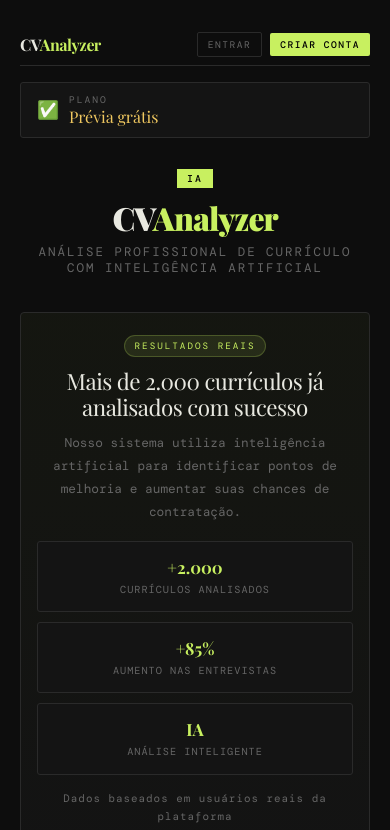
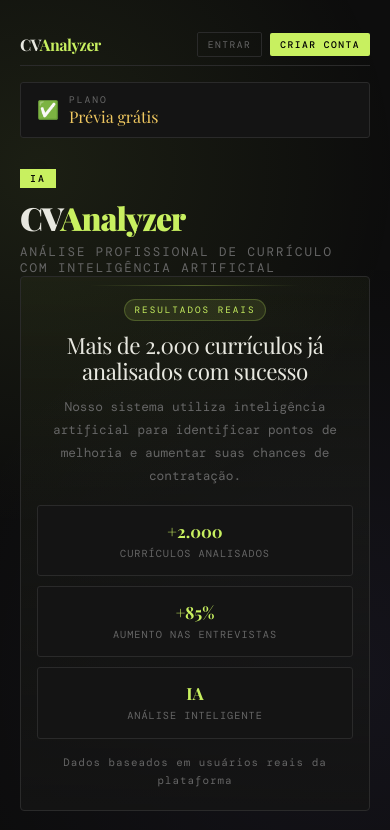
Before and after one commit to pedroramin/CVanalyzerIA, a website: page index.html in a window 390 px wide. Shown: the top 830 px of the page. Drawn offline with nearby package versions, Linux system fonts and the light colour scheme; a web font is replaced by a local one.

Commit message:
Enhance header styling and add background effects

```diff
--- a/index.html
+++ b/index.html
@@ -417,7 +417,20 @@
   .btn-redeem:hover { color: var(--text); border-color: var(--text); }
 
   /* ── HEADER ── */
-  .header { text-align: center; margin-bottom: 36px; }
+.header {
+  position: relative;
+}
+
+.header::after {
+  content: "";
+  position: absolute;
+  left: 50%;
+  bottom: -10px;
+  transform: translateX(-50%);
+  width: 60%;
+  height: 1px;
+  background: linear-gradient(90deg, transparent, rgba(200,240,96,0.3), transparent);
+}
   .header h1 { font-family: 'Playfair Display', serif; font-size: clamp(2rem, 5vw, 3.2rem); font-weight: 900; line-height: 1; letter-spacing: -1px; }
   .header h1 span { color: var(--accent); }
   .header p { color: var(--muted); font-size: 0.78rem; margin-top: 10px; letter-spacing: 2px; text-transform: uppercase; }
@@ -798,6 +811,24 @@
     .hero-proof {
       padding: 20px 16px;
     }
+    /* ── BACKGROUND PREMIUM LIGHT ── */
+body::before {
+  content: "";
+  position: fixed;
+  inset: 0;
+  pointer-events: none;
+  z-index: 0;
+
+  background:
+    radial-gradient(600px circle at 10% 20%, rgba(200,240,96,0.08), transparent 60%),
+    radial-gradient(700px circle at 90% 80%, rgba(140,120,255,0.06), transparent 60%);
+}
+
+/* garante que o conteúdo fique acima */
+#appContent {
+  position: relative;
+  z-index: 1;
+}
   }
 </style>
 
```
